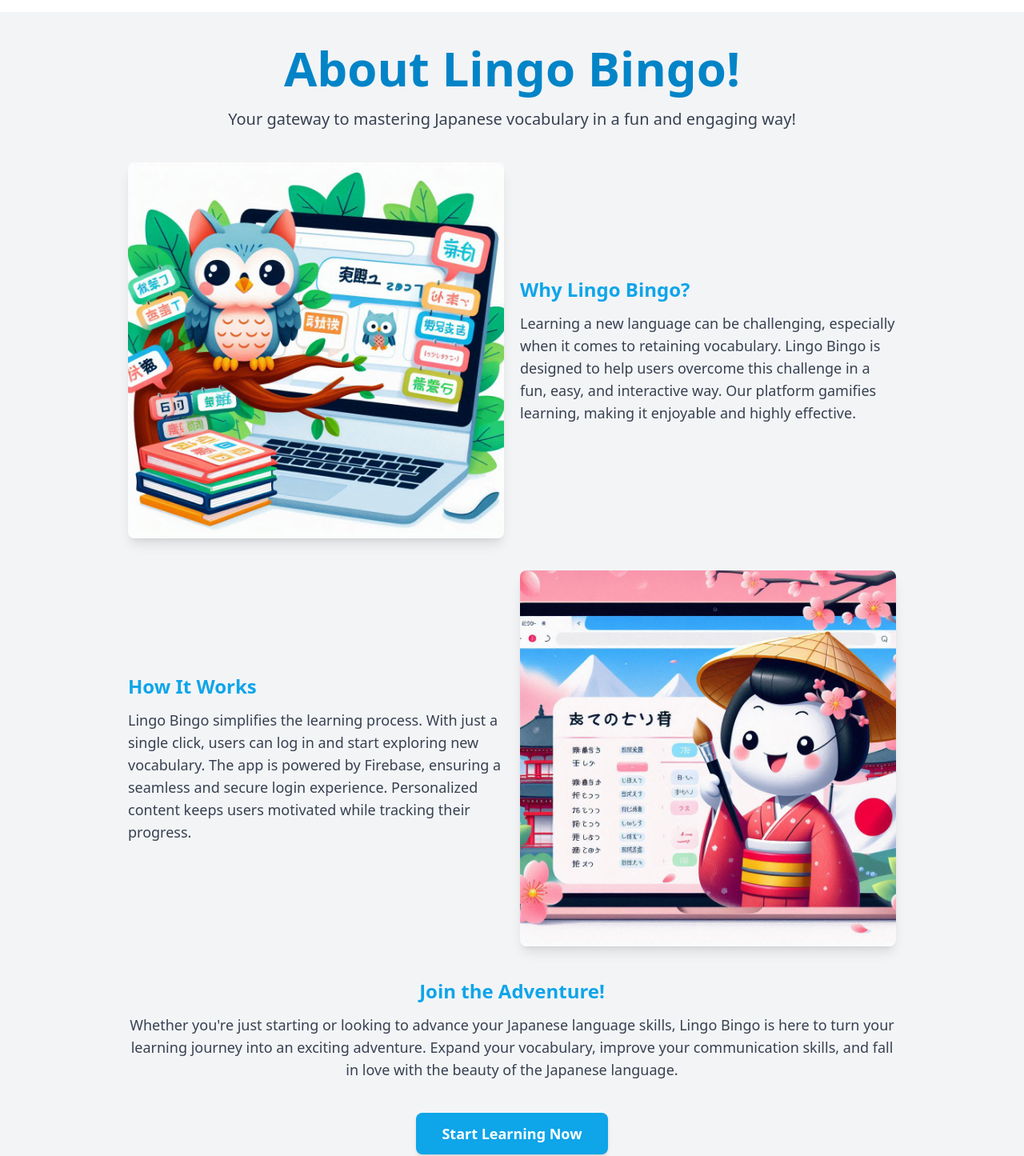
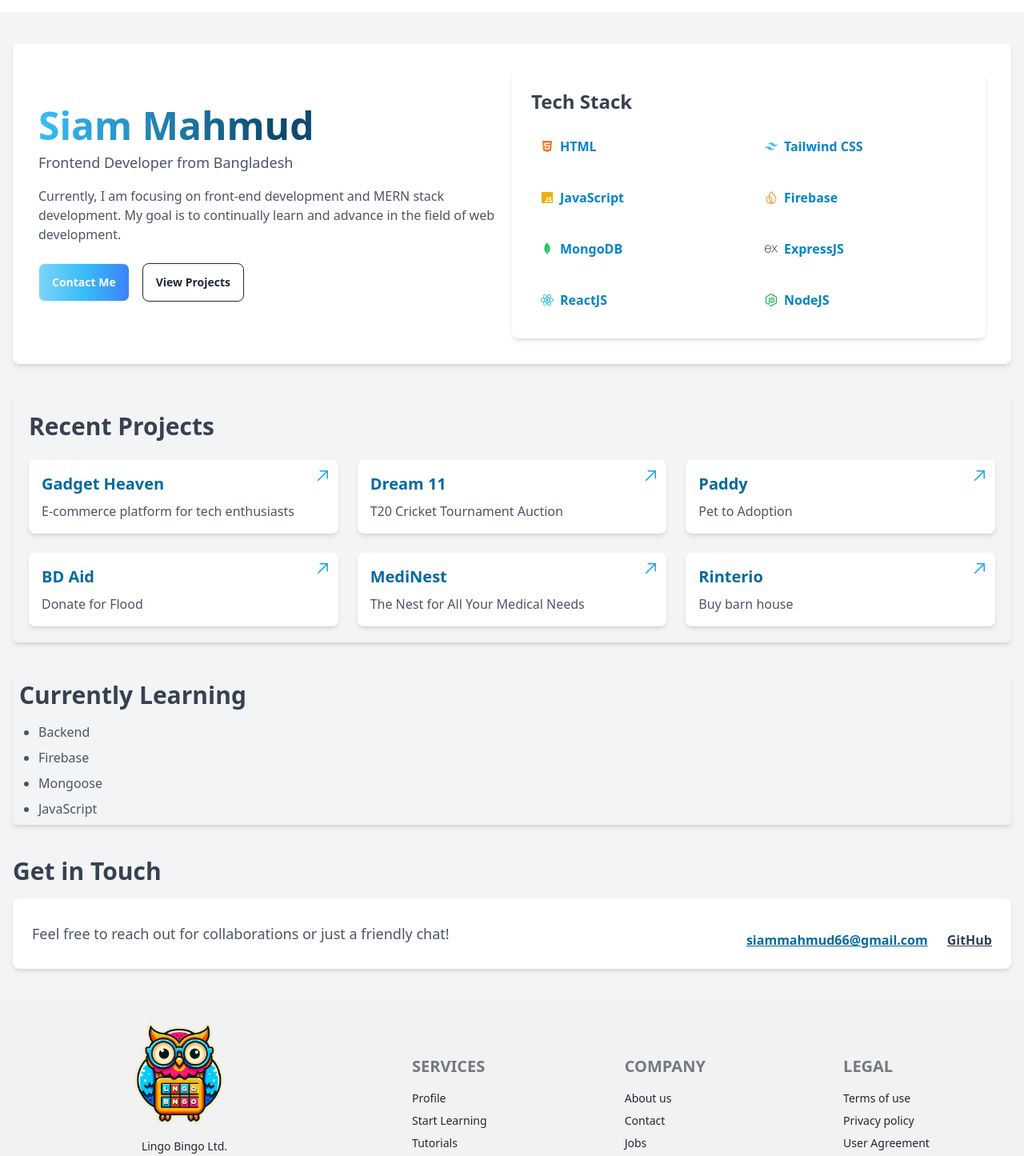
Before and after one commit to Siam-66/Lingo-Bingo-A-9, a React (Vite) app: page /aboutus in a window 1280 px wide. Shown: the part 81-1526 px from the top of the page at 80% size. Built offline with nearby package versions, Linux system fonts and the light colour scheme.

Commit message:
adding aboutus and other fix

```diff
--- a/src/Component/Pages/Aboutus.jsx
+++ b/src/Component/Pages/Aboutus.jsx
@@ -1,86 +1,148 @@
-import Image1 from "/assets/4Japanese Vocabulary.png";
-import Image2 from "/assets/2Japanese Vocabulary.png";
+import { FaHtml5, FaCss3Alt, FaReact, FaNodeJs, FaJs, FaDatabase } from "react-icons/fa";
+import { SiFirebase, SiTailwindcss, SiMongodb, SiExpress } from "react-icons/si";
+import { GoArrowUpRight } from "react-icons/go";
 
 const Aboutus = () => {
+  const techIcons = {
+    HTML: <FaHtml5 className="text-orange-500" />,
+    "Tailwind CSS": <SiTailwindcss className="text-sky-400" />,
+    JavaScript: <FaJs className="text-yellow-500" />,
+    Firebase: <SiFirebase className="text-orange-400" />,
+    MongoDB: <SiMongodb className="text-green-500" />,
+    ExpressJS: <SiExpress className="text-gray-800" />,
+    ReactJS: <FaReact className="text-sky-500" />,
+    NodeJS: <FaNodeJs className="text-green-600" />,
+  };
+
+  const projects = [
+    {
+      name: "Gadget Heaven",
+      description: "E-commerce platform for tech enthusiasts",
+      link: "https://assignment-8-main.netlify.app/",
+    },
+    {
+      name: "Dream 11",
+      description: "T20 Cricket Tournament Auction",
+      link: "https://assignment-main-7.netlify.app/",
+    },
+    {
+      name: "Paddy",
+      description: "Pet to Adoption",
+      link: "https://siam-66.github.io/assignment-6/",
+    },
+    {
+      name: "BD Aid",
+      description: "Donate for Flood",
+      link: "https://siam-66.github.io/assignment-5/",
+    },
+    {
+      name: "MediNest",
+      description: "The Nest for All Your Medical Needs",
+      link: "medinest-66.netlify.app/",
+    },
+    {
+      name: "Rinterio",
+      description: "Buy barn house",
+      link: "https://siam-66.github.io/assignment-3/",
+    },
+  ];
+
   return (
-        <div className="min-h-screen bg-gray-100 py-10 px-5 md:px-20 lg:px-40">
-        <div className="text-center">
-          <h1 className="text-4xl md:text-6xl font-bold text-sky-600 mb-5">
-            About Lingo Bingo!
+    <div className="min-h-screen bg-gray-100 py-10">
+      <div className="container mx-auto px-4">
+        {/* About Section */}
+        <div className="flex flex-col lg:flex-row justify-between items-center bg-white p-8 rounded-lg shadow-md">
+          <div className="flex-1">
+            <h1 className="text-5xl font-bold bg-gradient-to-r from-sky-400 via-sky-900 to-blue-800 bg-clip-text text-transparent">
+              Siam Mahmud
             </h1>
-          <p className="text-lg md:text-xl text-gray-700">
-            Your gateway to mastering Japanese vocabulary in a fun and engaging way!
+            <p className="text-lg text-gray-600 mt-2">Frontend Developer from Bangladesh</p>
+            <p className="text-gray-600 mt-4">
+              Currently, I am focusing on front-end development and MERN stack development. My goal
+              is to continually learn and advance in the field of web development.
             </p>
+            <div className="mt-6 flex space-x-4">
+              <button className="btn bg-gradient-to-r from-sky-300 via-sky-400 to-blue-500 text-white">
+                Contact Me
+              </button>
+              <a href="https://github.com/Siam-66?tab=repositories" target="_blank">
+                <button className="btn btn-outline hover:bg-gradient-to-r from-sky-300 via-sky-400 to-blue-500 hover:border-white">
+                  View Projects
+                </button>
+              </a>
             </div>
-
-
-        <div className="mt-10 space-y-10">
-
-          <div className="flex flex-col md:flex-row items-center gap-5">
-            <div className="md:w-1/2">
-              <img
-                src={Image1}
-                alt="Learning Japanese Vocabulary"
-                className="rounded-lg shadow-lg w-full"
-              />
           </div>
-            <div className="md:w-1/2 text-gray-700 text-lg">
-              <h2 className="text-2xl font-bold text-sky-500 mb-3">
-                Why Lingo Bingo?
-              </h2>
-              <p>
-                Learning a new language can be challenging, especially when it
-                comes to retaining vocabulary. Lingo Bingo is designed to help
-                users overcome this challenge in a fun, easy, and interactive way.
-                Our platform gamifies learning, making it enjoyable and highly
-                effective.
-              </p>
+          <div className="flex-1 mt-8 lg:mt-0">
+            <div className="p-6 rounded-lg shadow-md">
+              <h3 className="text-2xl font-semibold text-gray-700">Tech Stack</h3>
+              <div className="grid grid-cols-2 gap-4 mt-4">
+                {Object.keys(techIcons).map((tech) => (
+                  <div
+                    key={tech}
+                    className="flex items-center space-x-2 bg-white  p-3 rounded-md hover:bg-gradient-to-r from-sky-200 via-sky-400 to-blue-400"
+                  >
+                    {techIcons[tech]}
+                    <span className="text-sky-600 hover:text-white font-bold">{tech}</span>
+                  </div>
+                ))}
+              </div>
+            </div>
           </div>
         </div>
 
-          {/* Second Section */}
-          <div className="flex flex-col md:flex-row-reverse items-center gap-5">
-            <div className="md:w-1/2">
-              <img
-                src={Image2}
-                alt="Interactive Learning Features"
-                className="rounded-lg shadow-lg w-full"
-              />
+        {/* Recent Projects */}
+        <section className="mt-10 shadow-md p-5 rounded-md">
+          <h2 className="text-3xl font-semibold text-gray-700">Recent Projects</h2>
+          <div className="grid grid-cols-1 sm:grid-cols-2 lg:grid-cols-3 gap-6 mt-6">
+            {projects.map((project) => (
+              <div key={project.name} className="p-4 bg-white rounded-lg shadow-md relative">
+                <a
+                  href={project.link}
+                  target="_blank"
+                  rel="noopener noreferrer"
+                  className="absolute top-2 right-2 text-sky-500 hover:underline"
+                >
+                  <GoArrowUpRight  className="size-6"/>
+                </a>
+                <h3 className="text-xl font-semibold text-sky-700">{project.name}</h3>
+                <p className="text-gray-600 mt-2">{project.description}</p>
               </div>
-            <div className="md:w-1/2 text-gray-700 text-lg">
-              <h2 className="text-2xl font-bold text-sky-500 mb-3">
-                How It Works
-              </h2>
-              <p>
-                Lingo Bingo simplifies the learning process. With just a single
-                click, users can log in and start exploring new vocabulary. The
-                app is powered by Firebase, ensuring a seamless and secure login
-                experience. Personalized content keeps users motivated while
-                tracking their progress.
+            ))}
+          </div>
+        </section>
+
+        {/* Currently Learning */}
+        <section className="mt-10 shadow-md p-2 rounded-md">
+          <h2 className="text-3xl font-semibold text-gray-700">Currently Learning</h2>
+          <ul className="list-disc ml-6 mt-4 text-gray-600 space-y-2">
+            <li>Backend</li>
+            <li>Firebase</li>
+            <li>Mongoose</li>
+            <li>JavaScript</li>
+          </ul>
+        </section>
+
+        {/* Get in Touch */}
+        <section className="mt-10">
+          <h2 className="text-3xl font-semibold text-gray-700">Get in Touch</h2>
+          <div className="bg-white p-6 rounded-lg flex items-center justify-between shadow-md mt-4">
+            <p className="text-lg text-gray-600">
+              Feel free to reach out for collaborations or just a friendly chat!
             </p>
+            <div className="mt-4 flex space-x-6">
+              <a href="mailto:siammahmud66@gmail.com" className="text-sky-700 font-semibold underline">
+                siammahmud66@gmail.com
+              </a>
+              <a
+                href="https://github.com/Siam-66"
+                target="_blank"
+                className="text-gray-700 font-semibold underline"
+              >
+                GitHub
+              </a>
             </div>
           </div>
-
-          {/* Third Section */}
-          <div className="text-center">
-            <h2 className="text-2xl font-bold text-sky-500 mb-3">
-              Join the Adventure!
-            </h2>
-            <p className="text-gray-700 text-lg">
-              Whether you're just starting or looking to advance your Japanese
-              language skills, Lingo Bingo is here to turn your learning journey
-              into an exciting adventure. Expand your vocabulary, improve your
-              communication skills, and fall in love with the beauty of the
-              Japanese language.
-            </p>
-          </div>
-        </div>
-
-        {/* Call to Action */}
-        <div className="mt-10 text-center">
-          <button className="px-8 py-3 bg-sky-500 text-white font-semibold text-lg rounded-lg shadow-md hover:bg-sky-600">
-            Start Learning Now
-          </button>
+        </section>
       </div>
     </div>
   );
```
Lines whose indentation alone changed are shown as unchanged.
